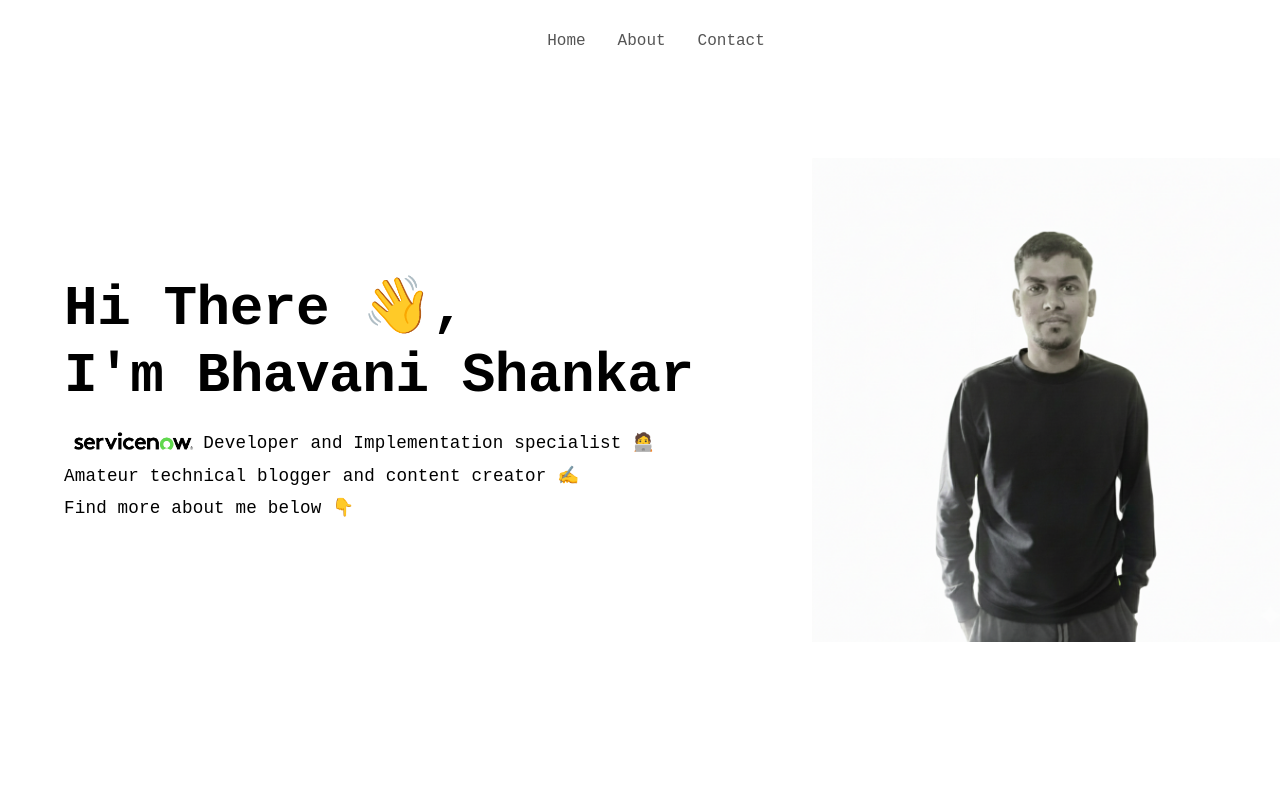
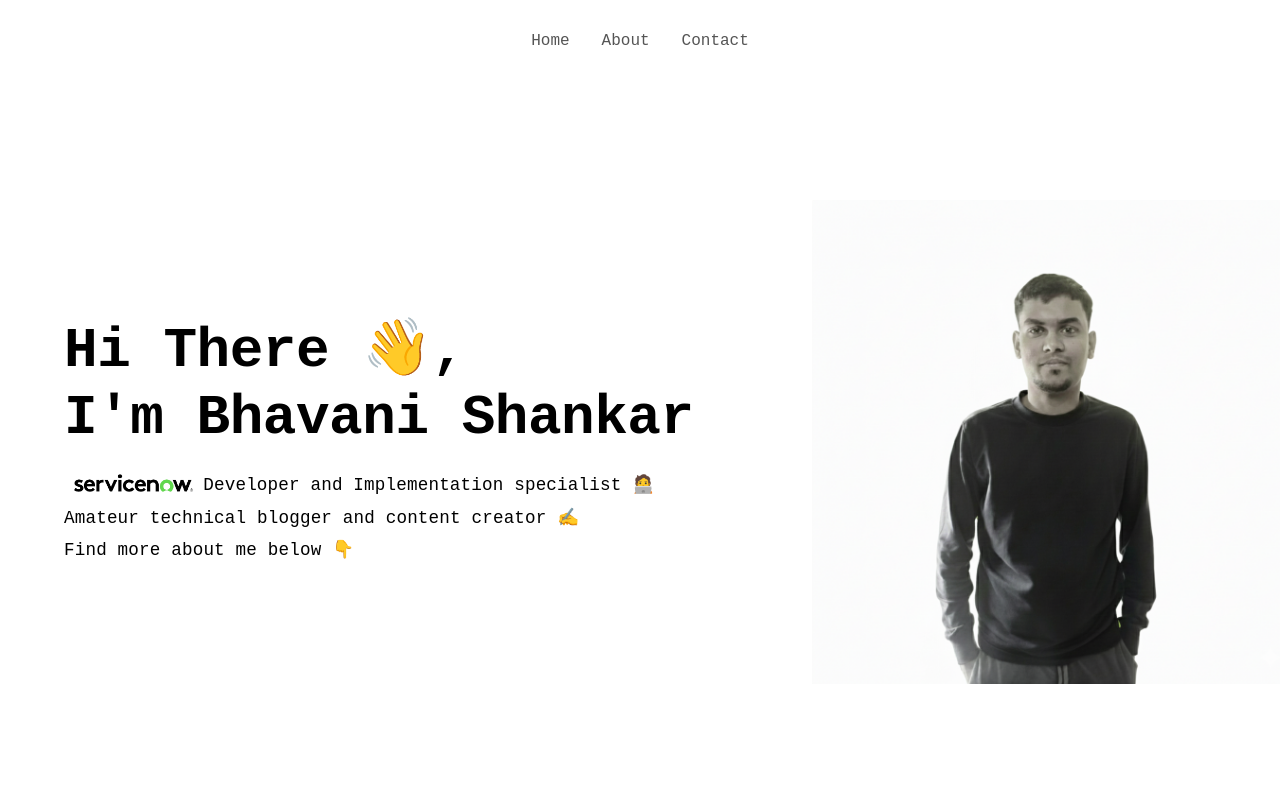
Before and after one commit to c0den0w/React-Finally, a React (Vite) app in the folder React/: page / in a window 1280 px wide. Shown: the top 800 px of the page. Built offline with nearby package versions, Linux system fonts and the light colour scheme.

Commit message:
Made the NavBar component relative and gave min-height, adjusted the min-height of Hero section accordingly

```diff
--- a/React/src/Hero.css
+++ b/React/src/Hero.css
@@ -1,6 +1,6 @@
 .hero-container {
-    min-height: 100vh;
-
+    min-height: calc(100vh - 80px);
+    /* min-height: 100vh; */
     display: flex;
     align-items: center;
 }
--- a/React/src/NavBar.css
+++ b/React/src/NavBar.css
@@ -3,9 +3,9 @@
     padding: 1rem;
     display: flex;
     /* min-height:  */
-    position: fixed;
-    left: 50%;
-    transform: translateX(-50%);
+    /* position: fixed; */
+    /* left: 50%;
+    transform: translateX(-50%); */
     box-sizing: content-box;
     max-height: 80px;
     justify-content: center;
```
